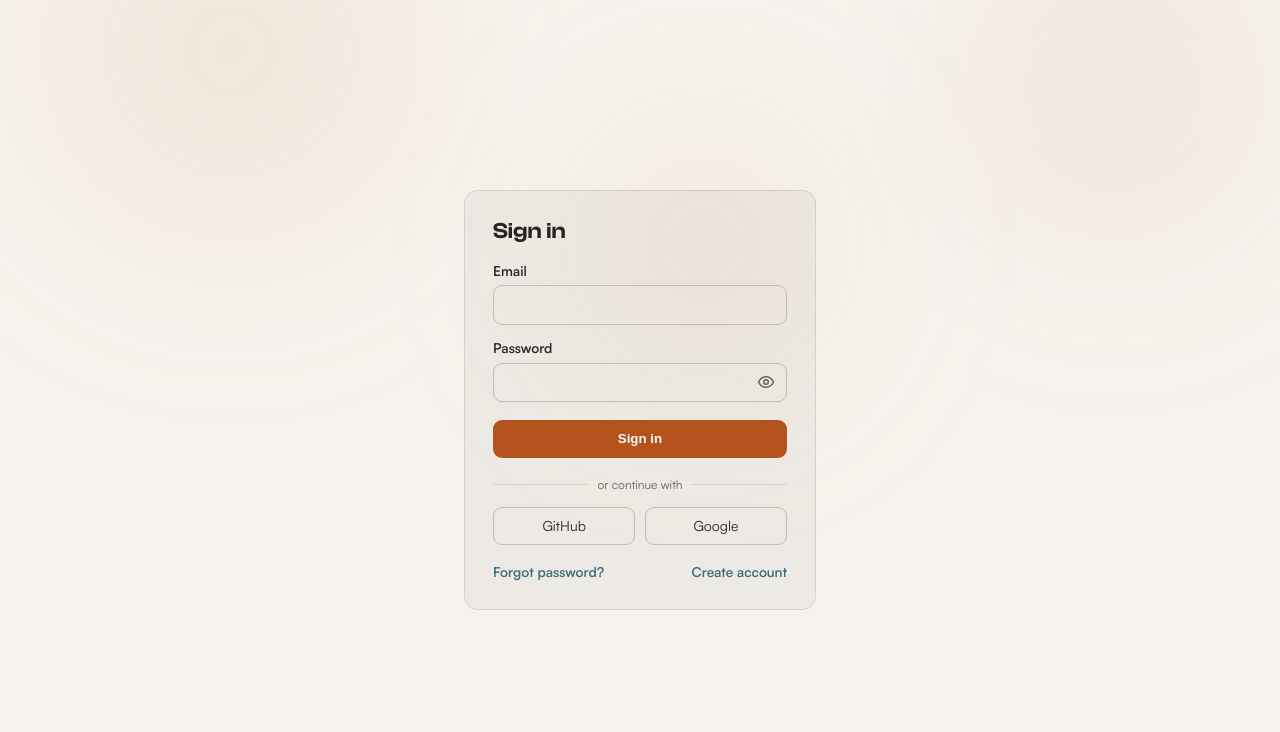
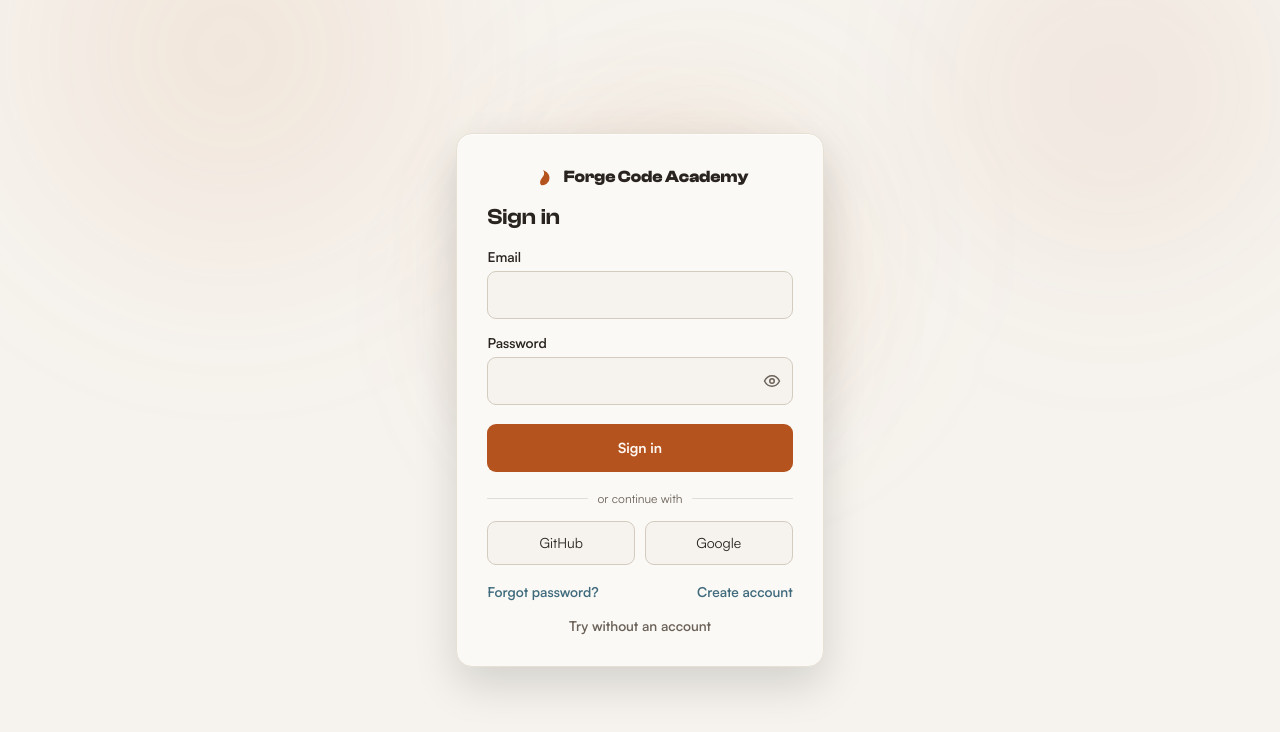
Before and after one commit to etinosa15/C--attempt, a Next.js app in the folder web/: page /login in a window 1280 px wide. Shown: the top 732 px of the page. Built offline with nearby package versions, Linux system fonts and the light colour scheme; no server answers.

Commit message:
Phase 4F: auth visual polish — surface card + warm glow + logo, 48px inputs with distinct fill, spinner submit state, secondary try-free link

```diff
--- a/web/src/app/login/auth.module.css
+++ b/web/src/app/login/auth.module.css
@@ -1,20 +1,50 @@
 .wrap {
+  position: relative;
+  overflow: hidden;
   min-height: 100dvh;
   display: grid;
   place-items: center;
   padding: 2rem 1rem;
 }
 
+/* Warm focal glow behind the floating auth card. */
+.wrap::before {
+  content: "";
+  position: absolute;
+  top: 50%;
+  left: 50%;
+  width: min(32rem, 92vw);
+  height: 26rem;
+  transform: translate(-50%, -72%);
+  background: radial-gradient(circle at center, color-mix(in srgb, var(--accent) 20%, transparent), transparent 68%);
+  filter: blur(52px);
+  pointer-events: none;
+}
+
 .card {
+  position: relative;
+  z-index: 1;
   width: 100%;
-  max-width: 22rem;
+  max-width: 23rem;
   display: flex;
   flex-direction: column;
   gap: 0.9rem;
-  padding: 1.75rem;
-  border: 1px solid color-mix(in srgb, currentColor 12%, transparent);
-  border-radius: 14px;
-  background: color-mix(in srgb, currentColor 4%, transparent);
+  padding: 1.9rem;
+  border: 1px solid var(--line);
+  border-radius: 16px;
+  background: var(--surface);
+  box-shadow: 0 18px 44px color-mix(in srgb, #000 14%, transparent), var(--glass-inset);
+}
+
+.brand {
+  display: flex;
+  align-items: center;
+  justify-content: center;
+  gap: 0.5rem;
+  font-family: var(--display);
+  font-weight: 700;
+  font-size: 1.05rem;
+  margin-bottom: 0.1rem;
 }
 
 .title {
@@ -31,43 +61,75 @@
 }
 
 .input {
-  padding: 0.6rem 0.7rem;
+  min-height: 48px;
+  padding: 0.7rem 0.8rem;
   border-radius: 9px;
-  border: 1px solid color-mix(in srgb, currentColor 22%, transparent);
-  background: transparent;
+  border: 1px solid var(--line-strong);
+  background: var(--bg);
   color: inherit;
   font: inherit;
 }
 
 .input:focus-visible {
   outline: 2px solid var(--accent);
-  outline-offset: 1px;
+  outline-offset: 2px;
 }
 
 .primary {
   margin-top: 0.25rem;
+  min-height: 48px;
+  display: inline-flex;
+  align-items: center;
+  justify-content: center;
+  gap: 0.5rem;
   padding: 0.7rem;
   border: none;
   border-radius: 9px;
   background: var(--accent);
   color: var(--accent-ink);
+  font: inherit;
   font-weight: 700;
   cursor: pointer;
+  transition: background var(--dur-fast) var(--ease-out);
 }
 
-.primary:disabled { opacity: 0.6; cursor: default; }
+.primary:hover:not(:disabled) {
+  background: var(--accent-hover);
+}
+
+.primary:disabled { opacity: 0.7; cursor: default; }
+
+.secondary {
+  text-align: center;
+  margin: 0.1rem 0 0;
+  font-size: 0.85rem;
+}
+
+.secondary a {
+  color: var(--muted);
+  font-weight: 600;
+}
+
+.secondary a:hover {
+  color: var(--text);
+}
 
 .oauth { display: flex; gap: 0.6rem; }
 
 .oauthBtn {
   flex: 1;
+  min-height: 44px;
   padding: 0.55rem;
   border-radius: 9px;
-  border: 1px solid color-mix(in srgb, currentColor 22%, transparent);
-  background: transparent;
+  border: 1px solid var(--line-strong);
+  background: var(--bg);
   color: inherit;
   font: inherit;
   cursor: pointer;
+}
+
+.oauthBtn:hover {
+  background: color-mix(in srgb, currentColor 6%, transparent);
 }
 
 .error {
--- a/web/src/app/login/page.tsx
+++ b/web/src/app/login/page.tsx
@@ -7,6 +7,8 @@
 import { adoptLocalProgress } from "@/lib/progress/sync-client";
 import { friendlyAuthError } from "@/lib/auth-errors";
 import { PasswordField } from "./PasswordField";
+import { BrandMark } from "@/components/Icon";
+import { Spinner } from "@/components/loaders/Spinner";
 import styles from "./auth.module.css";
 
 export default function LoginPage() {
@@ -43,6 +45,9 @@
   return (
     <main className={styles.wrap}>
       <form className={styles.card} onSubmit={signIn}>
+        <div className={styles.brand}>
+          <BrandMark size={24} /> Forge Code Academy
+        </div>
         <h1 className={styles.title}>Sign in</h1>
         <label className={styles.label}>
           Email
@@ -57,7 +62,13 @@
         />
         {error && <p className={styles.error} role="alert">{error}</p>}
         <button className={styles.primary} type="submit" disabled={busy}>
-          {busy ? "Signing in…" : "Sign in"}
+          {busy ? (
+            <>
+              <Spinner /> Signing in…
+            </>
+          ) : (
+            "Sign in"
+          )}
         </button>
         <div className={styles.divider}>or continue with</div>
         <div className={styles.oauth}>
@@ -68,6 +79,9 @@
           <Link href="/reset">Forgot password?</Link>
           <Link href="/signup">Create account</Link>
         </p>
+        <p className={styles.secondary}>
+          <Link href="/learn">Try without an account</Link>
+        </p>
       </form>
     </main>
   );
```
Also changed, not shown: web/src/app/signup/page.tsx (+20 -2 lines).
